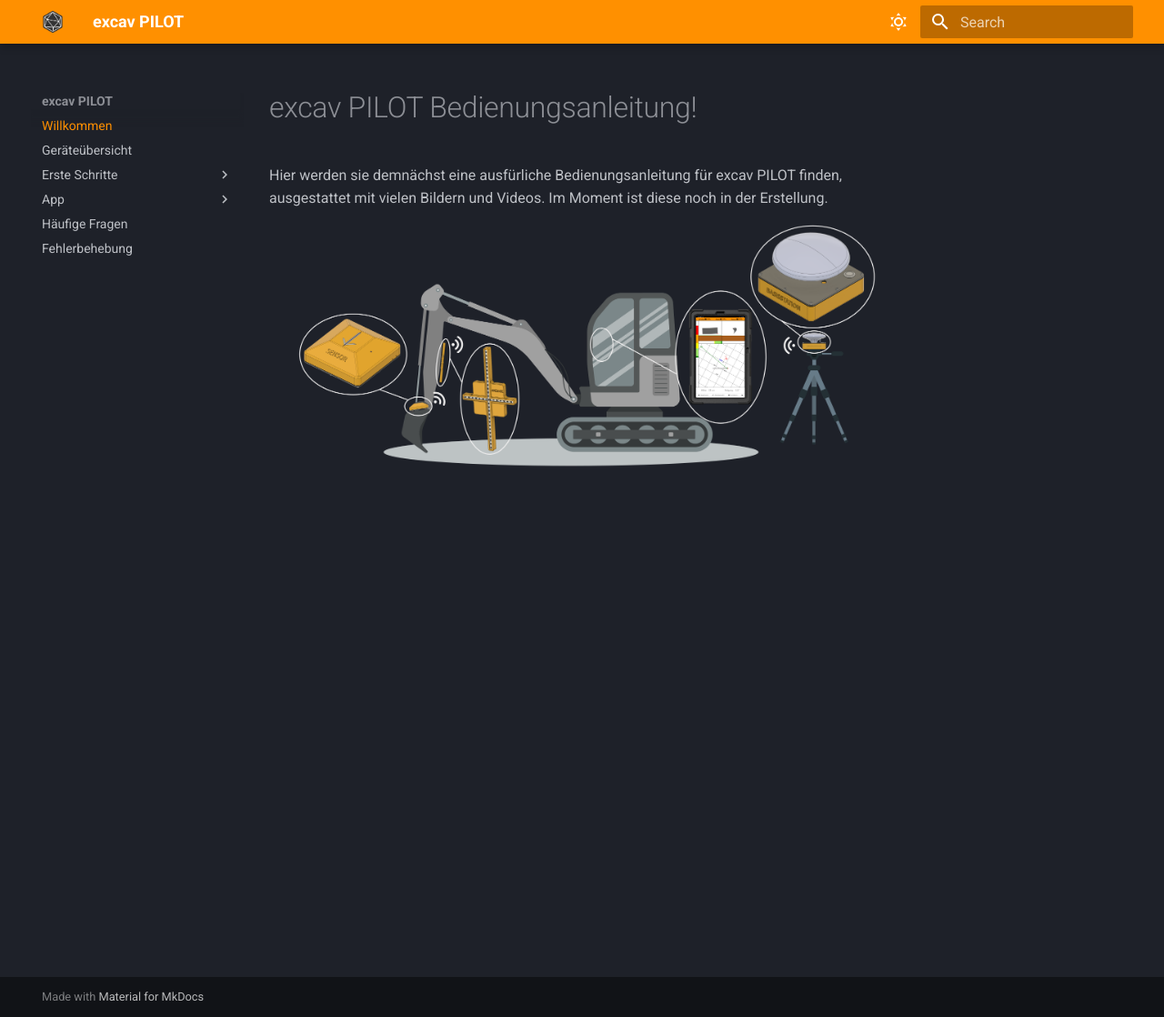
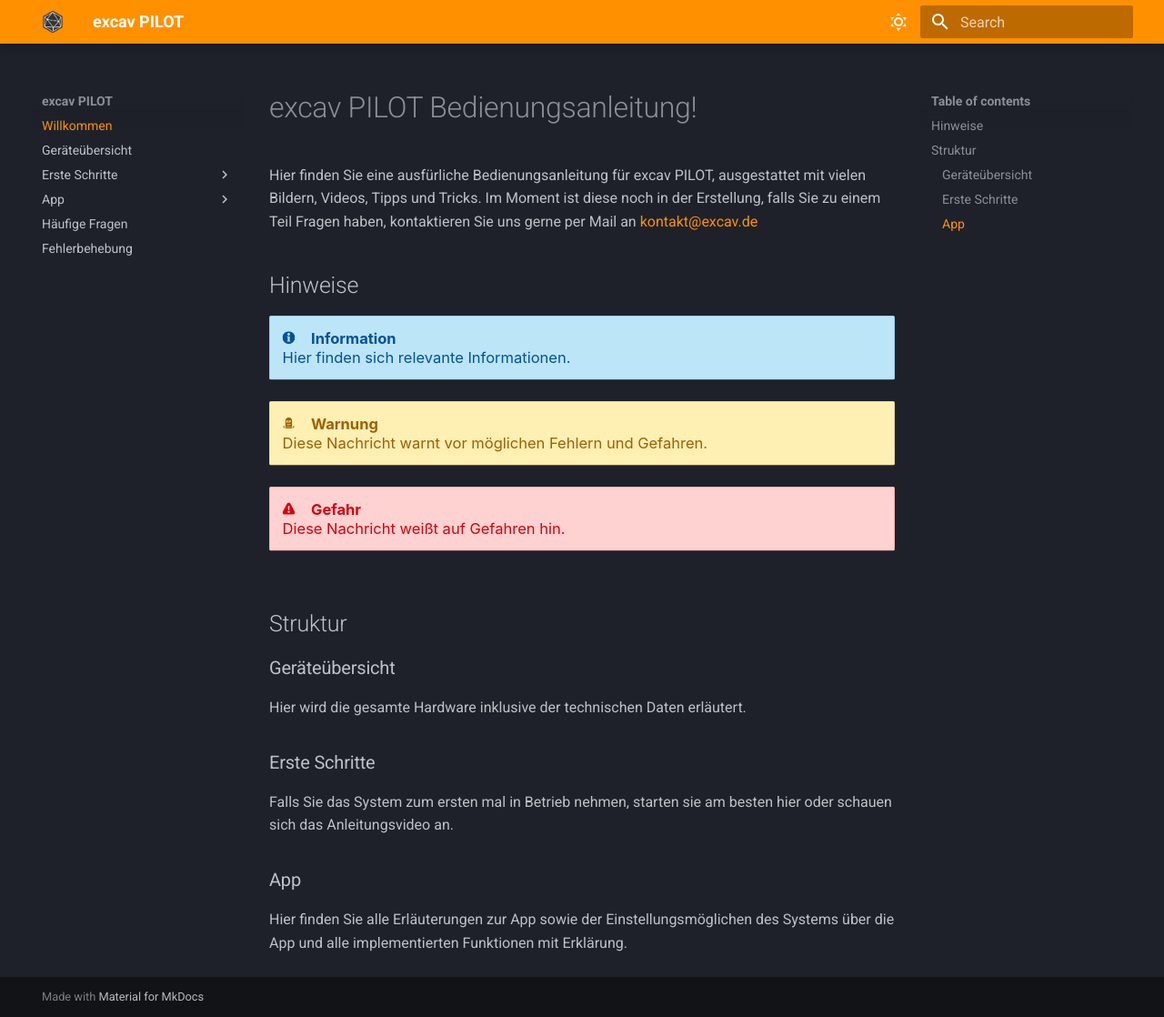
Before and after one commit to tobias-sizmann/mkdocs-excavpilot, an MkDocs documentation site: the page built from docs/index.md, in a window 1280 px wide and 1118 px high. Shown: the whole window at 91% size. Built offline with MkDocs 1.6.1 and Material for MkDocs 9.7.7, drawn with Linux system fonts in a browser that asks for light colours.

Commit message:
modification to strutuce and content

```diff
--- a/docs/index.md
+++ b/docs/index.md
@@ -1,4 +1,22 @@
 # excav PILOT Bedienungsanleitung!
-Hier werden sie demnächst eine ausfürliche Bedienungsanleitung für excav PILOT finden, ausgestattet mit vielen Bildern und Videos. Im Moment ist diese noch in der Erstellung.
+Hier finden Sie eine ausfürliche Bedienungsanleitung für excav PILOT, ausgestattet mit vielen Bildern, Videos, Tipps und Tricks. Im Moment ist diese noch in der Erstellung, falls Sie zu einem Teil Fragen haben, kontaktieren Sie uns gerne per Mail an [kontakt@excav.de](mailto:kontakt@excav.de)
 
-![Example Image](systemuebersicht_grau.png)
+## Hinweise
+
+<img src="./markups/wilkommen/info_bsp.svg">
+<img src="./markups/wilkommen/warning_bsp.svg">
+<img src="./markups/wilkommen/error_bsp.svg">
+
+## Struktur
+
+### Geräteübersicht
+
+Hier wird die gesamte Hardware inklusive der technischen Daten erläutert.
+
+### Erste Schritte
+
+Falls Sie das System zum ersten mal in Betrieb nehmen, starten sie am besten hier oder schauen sich das Anleitungsvideo an.
+
+### App
+
+Hier finden Sie alle Erläuterungen zur App sowie der Einstellungsmöglichen des Systems über die App und alle implementierten Funktionen mit Erklärung.
```
Also changed, not shown: docs/app/einrichtungsassistent.md (+1 -0 lines), docs/erste_schritte/flaeche.md (+8 -0 lines), docs/faqs.md (+10 -0 lines), docs/fehlerbehebung.md (+10 -0 lines), docs/uebersicht.md (+9 -4 lines), docs/images/cal_tool.png (renamed from docs/cal_tool.png), docs/images/indicator.png (renamed from docs/indicator.png), docs/images/sensor.png (renamed from docs/sensor.png), docs/images/systemuebersicht_grau.png (renamed from docs/systemuebersicht_grau.png), docs/markups/error.svg (added), docs/markups/info.svg (added), docs/markups/warning.svg (added), docs/markups/wilkommen/error_bsp.svg (added), docs/markups/wilkommen/info_bsp.svg (added), 1 more files.
